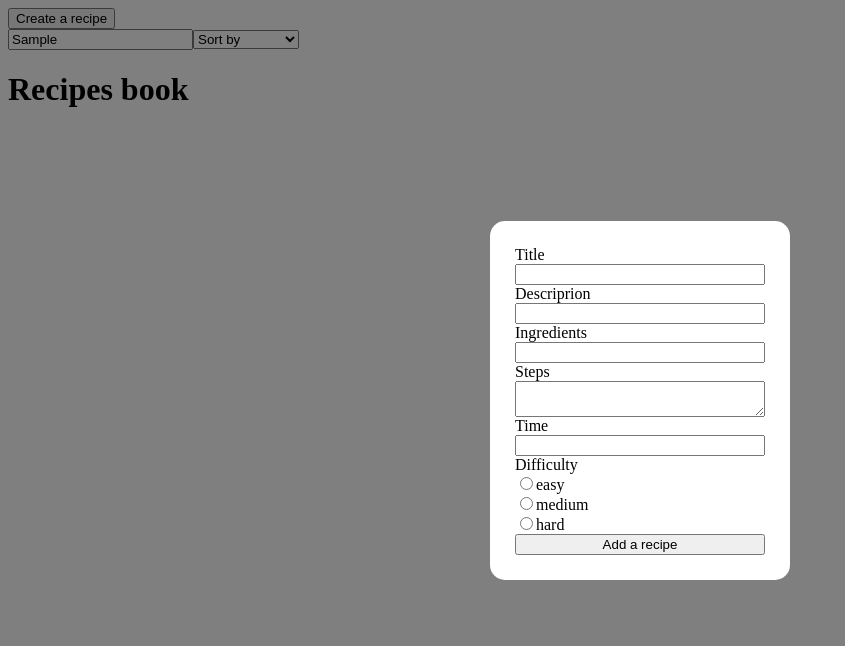
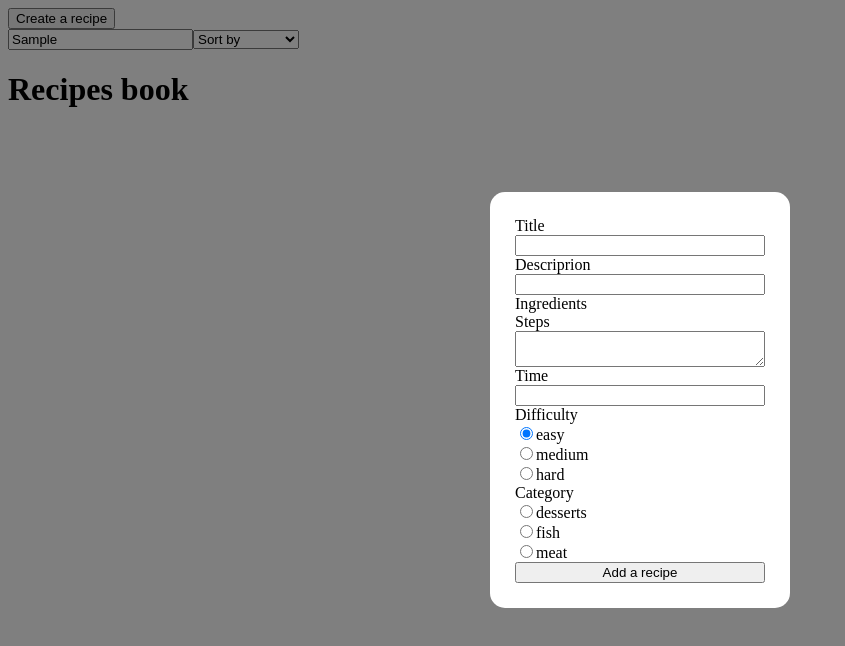
Before and after one commit to Lennyn-bae/FoodApp, a React (Create React App) app: page /recipes in a window 1280 px wide. Both pictures are taken after typing "Sample" into the empty fields and a click on the button "Create a recipe". Shown: the top 646 px of the page, without its empty margins (0-845 px from the left). Built offline with nearby package versions, Linux system fonts and the light colour scheme; data requests are answered from the project's data file.

Commit message:
Change recipe form

```diff
--- a/src/components/RecipeForm/RecipeForm.jsx
+++ b/src/components/RecipeForm/RecipeForm.jsx
@@ -3,12 +3,21 @@ import cl from "./RecipeForm.module.css";
 
 const RecipeForm = ({create}) => {
 
+    const [level, setLevel] = useState("easy")
+
     const [recipe, setRecipe] = useState({
         title: '',
         description: '',
-        ingredients: '',
-        time: ''
+        ingredients: [],
+        time: '',
+        difficulty: ''
     })
+
+    function changeCheckbox(event) {
+        setLevel(event.target.value);
+        setRecipe({ ...recipe, difficulty: event.target.value })
+
+    }
 
     const addNewRecipe = (e) => {
         e.preventDefault()
@@ -19,8 +28,9 @@ const RecipeForm = ({create}) => {
         setRecipe({
             title: '',
             description: '',
-            ingredients: '',
-            time: ''
+            ingredients: [],
+            time: '',
+            difficulty: ''
         })
     }
 
@@ -44,12 +54,7 @@ const RecipeForm = ({create}) => {
                     setRecipe({ ...recipe, description: e.target.value })}
             />
             <label htmlFor="ingredients">Ingredients</label>
-            <input
-                type="text"
-                value={recipe.ingredients}
-                onChange={e =>
-                    setRecipe({ ...recipe, ingredients: e.target.value })}
-            />
+
             <label htmlFor="steps">Steps</label>
             <textarea id="steps" name="steps">
             </textarea>
@@ -64,17 +69,34 @@ const RecipeForm = ({create}) => {
             <label htmlFor="difficulty">Difficulty</label>
             <div>
                 <div>
-                    <div>
-                        <input type="radio" id="easy"/>
+                    <div >
+                        <input type="radio" id="easy" name="difficulty" value="easy" checked={level === "easy"} onChange={changeCheckbox} />
                             <label htmlFor="easy">easy</label>
                     </div>
                     <div>
-                        <input type="radio" id="medium"/>
+                        <input type="radio" id="medium" name="difficulty" value="medium" checked={level === "medium"} onChange={changeCheckbox} />
                             <label htmlFor="medium">medium</label>
                     </div>
                     <div>
-                        <input type="radio" id="hard"/>
+                        <input type="radio" id="hard" name="difficulty" value="hard" checked={level === "hard"} onChange={changeCheckbox} />
                             <label htmlFor="hard">hard</label>
+                    </div>
+                </div>
+            </div>
+            <label htmlFor="">Category</label>
+            <div>
+                <div>
+                    <div>
+                        <input type="radio" id="desserts" />
+                        <label htmlFor="desserts">desserts</label>
+                    </div>
+                    <div>
+                        <input type="radio" id="fish" />
+                        <label htmlFor="fish">fish</label>
+                    </div>
+                    <div>
+                        <input type="radio" id="meat" />
+                        <label htmlFor="meat">meat</label>
                     </div>
                 </div>
             </div>
--- a/src/components/RecipeItem/RecipeItem.jsx
+++ b/src/components/RecipeItem/RecipeItem.jsx
@@ -9,6 +9,7 @@ const PostItem = (props) => {
             <p>
                 {props.recipe.steps}
             </p>
+            <p>{props.recipe.time}</p>
             <button onClick={() => props.remove(props.recipe)} className="post__delete-button">Delete</button>
         </div>
     )
```
